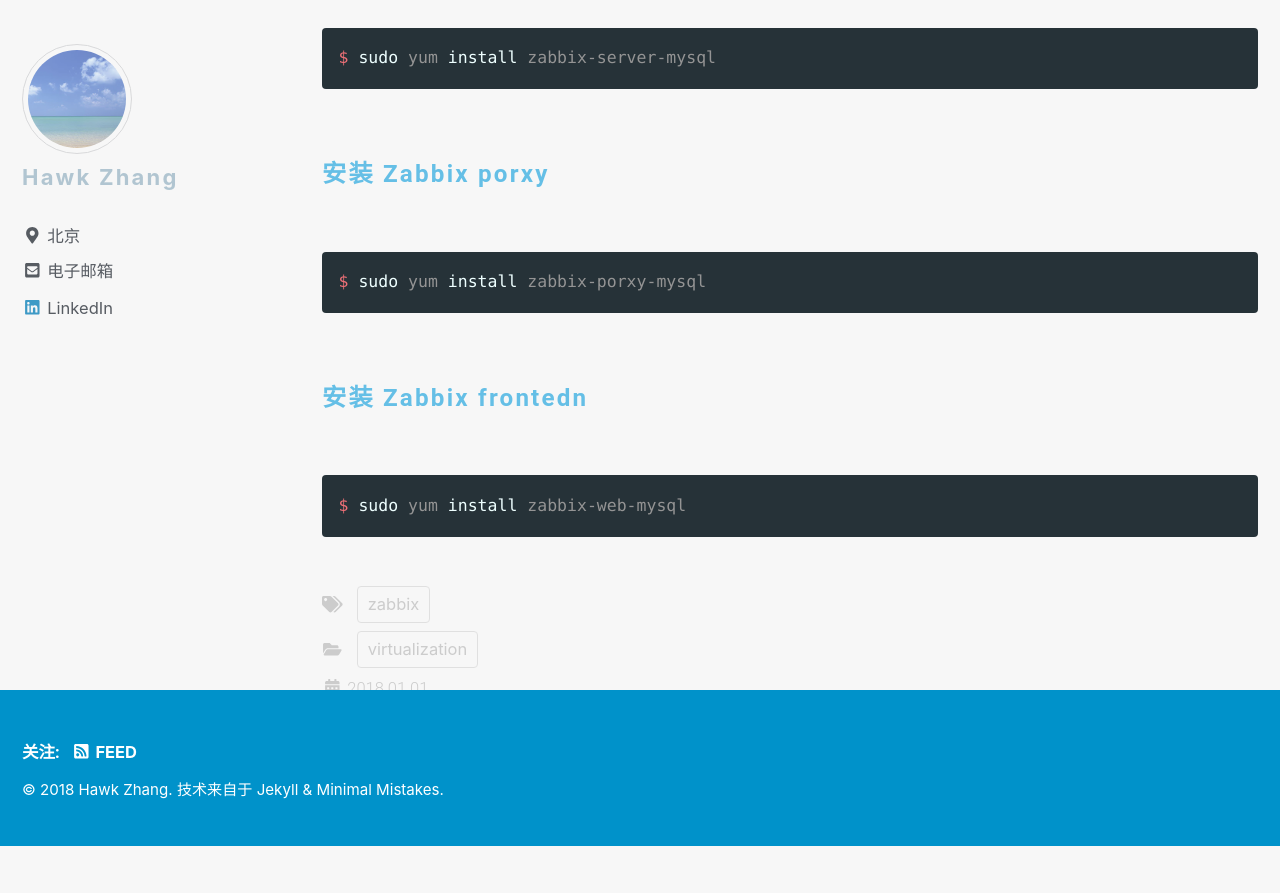
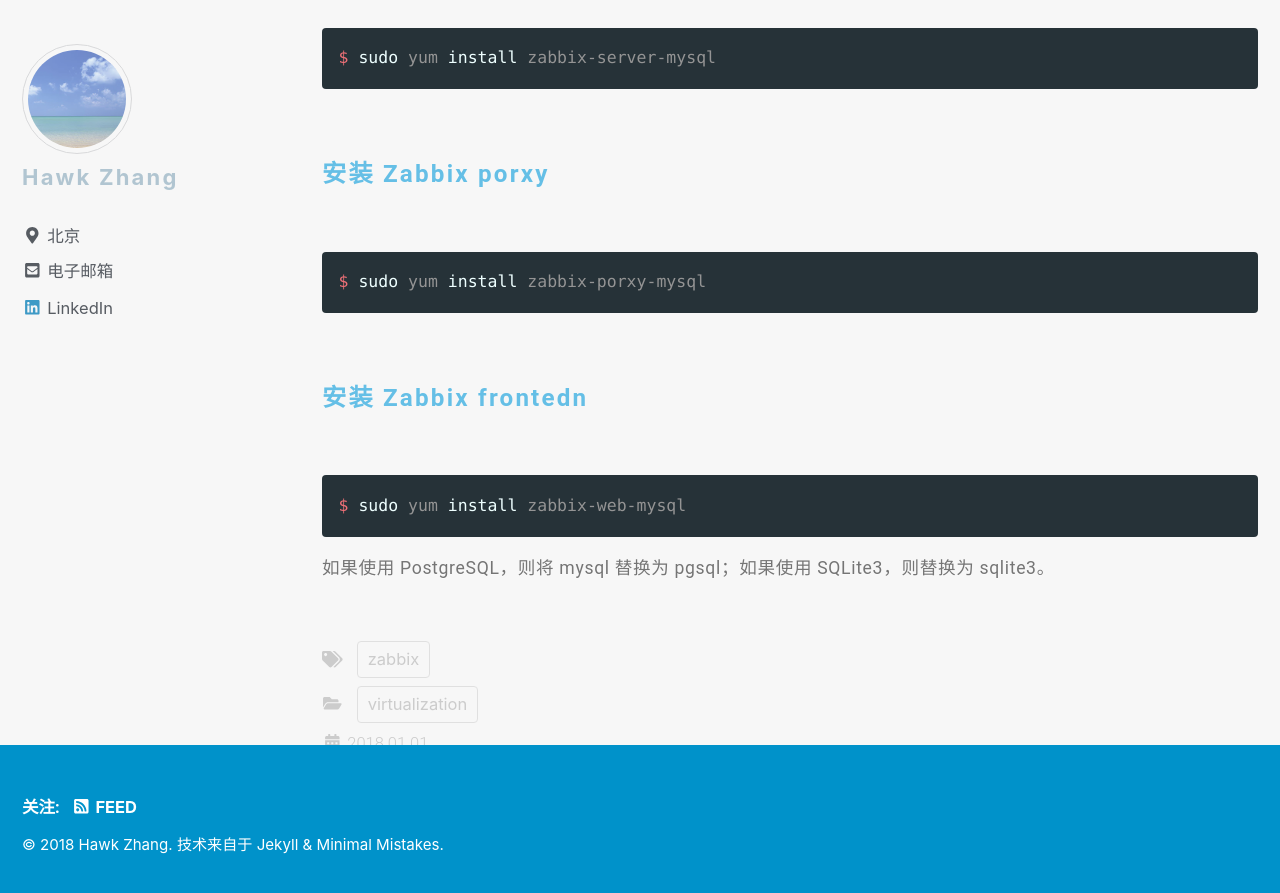
Before and after one commit to narru888/linotes_note, a Jekyll site: the page built from _posts/monitor/zabbix/2018-01-01-zabbix.basic.md, in a window 1280 px wide and 900 px high, scrolled down 8063 px. Shown: the top 893 px of the window. Built offline with Jekyll 4.4.1, drawn with Linux system fonts in a browser that asks for light colours; nearby versions of some CDN libraries; a script that is not in the unit is left out; before the commit the page ends 8909 px from its top, so only the background shows below that.

Commit message:
update on 2018-10-18 10:14:01 CST

````diff
--- a/_posts/monitor/zabbix/2018-01-01-zabbix.basic.md
+++ b/_posts/monitor/zabbix/2018-01-01-zabbix.basic.md
@@ -239,3 +239,5 @@
 ```bash
 $ sudo yum install zabbix-web-mysql
 ```
+
+如果使用 PostgreSQL，则将 mysql 替换为 pgsql；如果使用 SQLite3，则替换为 sqlite3。
````
